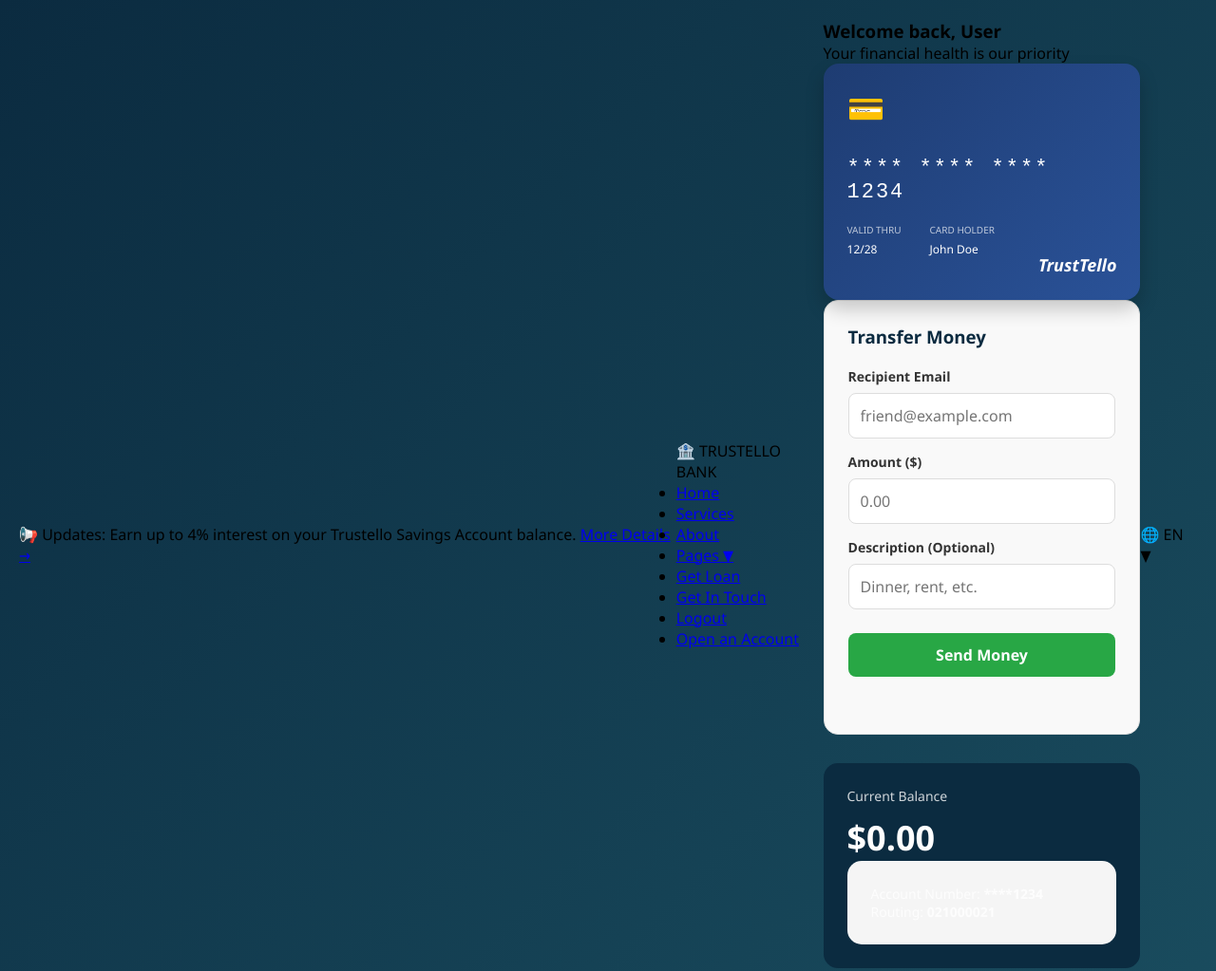
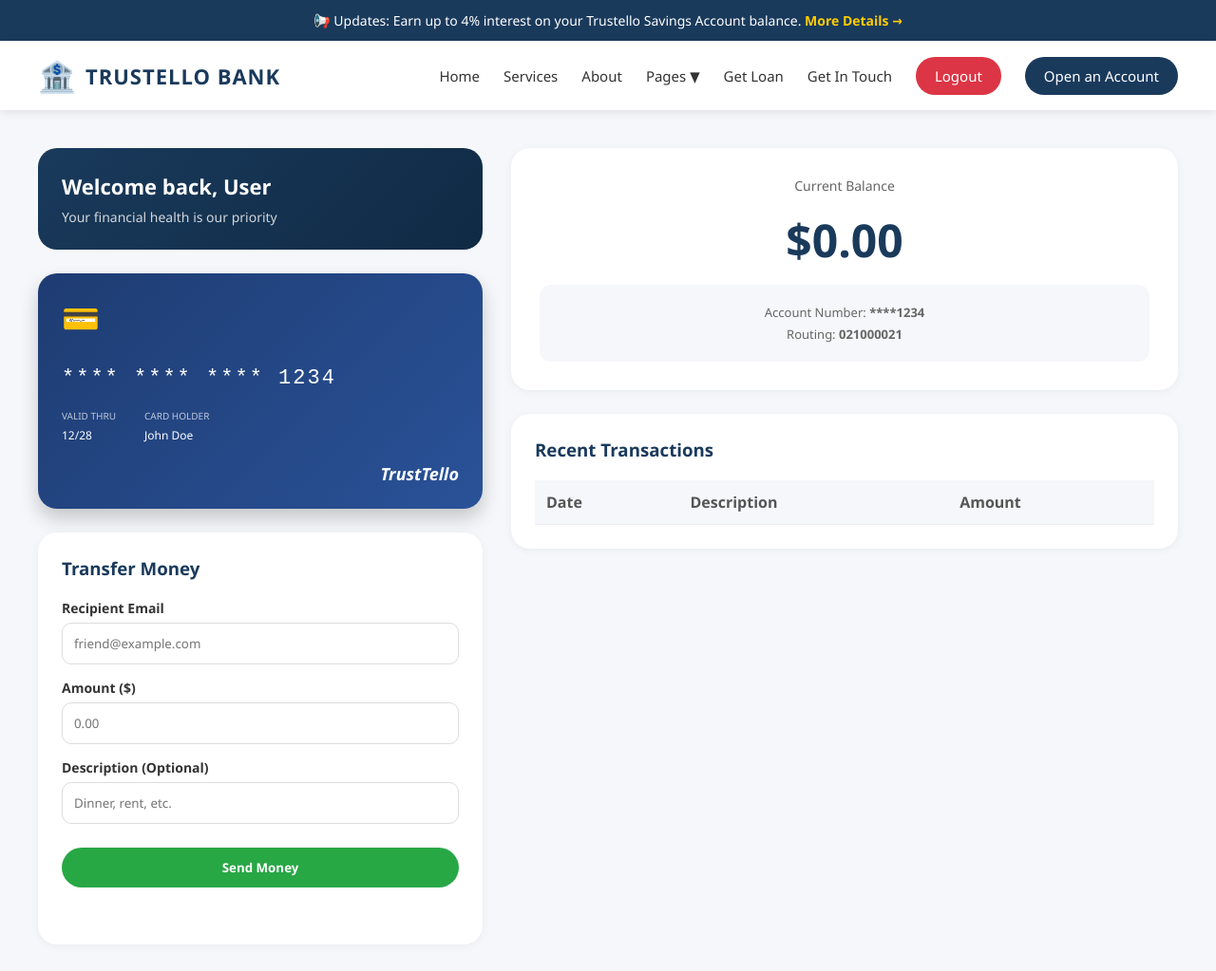
Before and after one commit to markyak7-oss/Trustello, a plain HTML site: page dashboad.html in a window 1280 px wide. Shown: the top 1023 px of the page at 95% size. Drawn offline with Linux system fonts and the light colour scheme.

Commit message:
Update style.css

```diff
--- a/style.css
+++ b/style.css
@@ -5,129 +5,274 @@
     font-family: 'Segoe UI', Tahoma, Geneva, Verdana, sans-serif;
 }
 
-body {
-    background: linear-gradient(135deg, #0b2b40 0%, #1a4d5f 100%);
-    min-height: 100vh;
+/* Update Banner */
+.update-banner {
+    background: #1a3a5c;
+    color: white;
+    padding: 12px 40px;
+    font-size: 14px;
+    text-align: center;
+}
+
+.update-banner a {
+    color: #ffcc00;
+    text-decoration: none;
+    font-weight: bold;
+}
+
+.update-banner a:hover {
+    text-decoration: underline;
+}
+
+/* Navbar */
+.navbar {
+    background: white;
+    box-shadow: 0 2px 10px rgba(0,0,0,0.1);
+    position: sticky;
+    top: 0;
+    z-index: 100;
+}
+
+.nav-container {
+    max-width: 1400px;
+    margin: 0 auto;
+    padding: 15px 40px;
+    display: flex;
+    justify-content: space-between;
+    align-items: center;
+    flex-wrap: wrap;
+}
+
+/* Logo Section with Space for Image */
+.logo-placeholder {
+    display: flex;
+    align-items: center;
+    gap: 10px;
+}
+
+.logo-icon {
+    font-size: 32px;
+}
+
+.logo-text {
+    font-size: 22px;
+    font-weight: bold;
+    color: #1a3a5c;
+    letter-spacing: 1px;
+}
+
+/* For actual logo image - uncomment and add your logo file */
+/*
+.logo-placeholder img {
+    height: 45px;
+    width: auto;
+}
+.logo-text {
+    display: none;
+}
+*/
+
+.nav-links {
+    display: flex;
+    list-style: none;
+    gap: 25px;
+    align-items: center;
+    flex-wrap: wrap;
+}
+
+.nav-links a {
+    text-decoration: none;
+    color: #333;
+    font-size: 15px;
+    font-weight: 500;
+    transition: color 0.3s;
+}
+
+.nav-links a:hover {
+    color: #1a3a5c;
+}
+
+.login-link {
+    color: #1a3a5c !important;
+    font-weight: bold !important;
+}
+
+.signup-btn {
+    background: #1a3a5c;
+    color: white !important;
+    padding: 10px 20px;
+    border-radius: 25px;
+}
+
+.signup-btn:hover {
+    background: #0f2a44;
+    color: white !important;
+}
+
+.logout-nav {
+    background: #dc3545;
+    color: white !important;
+    padding: 10px 20px;
+    border-radius: 25px;
+}
+
+.logout-nav:hover {
+    background: #c82333;
+    color: white !important;
+}
+
+/* Main Login Container */
+.main-container {
+    min-height: calc(100vh - 160px);
+    background: linear-gradient(135deg, #f0f4f8 0%, #e8eef5 100%);
     display: flex;
     align-items: center;
     justify-content: center;
-    padding: 20px;
+    padding: 60px 20px;
 }
 
-.container {
+.login-wrapper {
+    max-width: 500px;
     width: 100%;
-    max-width: 1000px;
 }
 
-.sim-banner {
-    background: #ffcc00;
-    color: #333;
+.welcome-section {
     text-align: center;
-    padding: 10px;
-    font-weight: bold;
-    border-radius: 8px 8px 0 0;
-    font-size: 14px;
-    letter-spacing: 1px;
+    margin-bottom: 30px;
 }
 
-.bank-card {
-    background: white;
-    border-radius: 0 0 20px 20px;
-    padding: 40px;
-    box-shadow: 0 20px 40px rgba(0,0,0,0.2);
-}
-
-h1 {
-    color: #0b2b40;
-    text-align: center;
+.welcome-section h2 {
+    font-size: 36px;
+    color: #1a3a5c;
     margin-bottom: 10px;
 }
 
-.tagline {
-    text-align: center;
+.welcome-section p {
     color: #666;
-    margin-bottom: 30px;
+    font-size: 16px;
+}
+
+.login-card {
+    background: white;
+    border-radius: 20px;
+    padding: 40px;
+    box-shadow: 0 20px 40px rgba(0,0,0,0.1);
 }
 
 .input-group {
     margin-bottom: 20px;
 }
 
-label {
+.input-group label {
     display: block;
     margin-bottom: 8px;
     font-weight: 600;
     color: #333;
+    font-size: 14px;
 }
 
-input {
+.input-group input {
     width: 100%;
-    padding: 12px;
+    padding: 14px;
     border: 1px solid #ddd;
-    border-radius: 8px;
-    font-size: 16px;
+    border-radius: 10px;
+    font-size: 15px;
+    transition: border-color 0.3s;
 }
 
-button {
+.input-group input:focus {
+    outline: none;
+    border-color: #1a3a5c;
+}
+
+.form-options {
+    display: flex;
+    justify-content: space-between;
+    align-items: center;
+    margin-bottom: 25px;
+    font-size: 14px;
+}
+
+.checkbox-label {
+    display: flex;
+    align-items: center;
+    gap: 8px;
+    color: #666;
+    cursor: pointer;
+}
+
+.forgot-link {
+    color: #1a3a5c;
+    text-decoration: none;
+}
+
+.forgot-link:hover {
+    text-decoration: underline;
+}
+
+.login-btn {
     width: 100%;
-    padding: 12px;
-    background: #0b2b40;
+    padding: 14px;
+    background: #1a3a5c;
     color: white;
     border: none;
-    border-radius: 8px;
+    border-radius: 30px;
     font-size: 16px;
     font-weight: bold;
     cursor: pointer;
     transition: background 0.3s;
 }
 
-button:hover {
-    background: #1a4d5f;
+.login-btn:hover {
+    background: #0f2a44;
 }
 
-.demo-note {
-    text-align: center;
-    margin-top: 20px;
-    font-size: 12px;
-    color: #999;
+/* Dashboard Layout */
+.dashboard-container {
+    background: #f5f7fa;
+    min-height: calc(100vh - 160px);
+    padding: 40px;
 }
 
-.dashboard .logout-btn {
-    text-align: right;
-    margin-bottom: 20px;
+.dashboard-grid {
+    max-width: 1400px;
+    margin: 0 auto;
+    display: grid;
+    grid-template-columns: 1fr 1.5fr;
+    gap: 30px;
 }
 
-.logout-btn button {
-    width: auto;
-    padding: 8px 20px;
-    background: #dc3545;
+/* Left Column */
+.dashboard-left {
+    display: flex;
+    flex-direction: column;
+    gap: 25px;
 }
 
-.logout-btn button:hover {
-    background: #c82333;
+.welcome-card {
+    background: linear-gradient(135deg, #1a3a5c, #0f2a44);
+    color: white;
+    padding: 25px;
+    border-radius: 20px;
 }
 
-.welcome-message {
-    background: #e8f4f8;
-    padding: 15px;
-    border-radius: 10px;
-    margin-bottom: 30px;
-    font-weight: bold;
+.welcome-card h3 {
+    font-size: 22px;
+    margin-bottom: 8px;
 }
 
-/* NEW: Physical Bank Card Styles */
-.bank-card-section {
-    margin-bottom: 30px;
+.welcome-card p {
+    opacity: 0.8;
+    font-size: 14px;
 }
 
+/* Physical Bank Card */
 .physical-card {
     background: linear-gradient(135deg, #1e3c72 0%, #2a5298 100%);
-    border-radius: 16px;
+    border-radius: 20px;
     padding: 25px;
     color: white;
     box-shadow: 0 10px 20px rgba(0,0,0,0.2);
-    position: relative;
-    min-height: 220px;
 }
 
 .card-chip {
@@ -157,25 +302,22 @@
 }
 
 .card-brand {
-    position: absolute;
-    bottom: 25px;
-    right: 25px;
+    text-align: right;
     font-size: 18px;
     font-weight: bold;
     font-style: italic;
 }
 
-/* Transfer Section Styles */
+/* Transfer Section */
 .transfer-section {
-    background: #f9f9f9;
+    background: white;
     padding: 25px;
-    border-radius: 15px;
-    margin-bottom: 30px;
-    border: 1px solid #e0e0e0;
+    border-radius: 20px;
+    box-shadow: 0 2px 10px rgba(0,0,0,0.05);
 }
 
 .transfer-section h3 {
-    color: #0b2b40;
+    color: #1a3a5c;
     margin-bottom: 20px;
 }
 
@@ -185,25 +327,142 @@
 
 .transfer-group label {
     font-size: 14px;
+    font-weight: 600;
+    color: #333;
+    margin-bottom: 6px;
+    display: block;
 }
 
 .transfer-group input {
-    background: white;
+    width: 100%;
+    padding: 12px;
+    border: 1px solid #ddd;
+    border-radius: 10px;
 }
 
 #transferBtn {
     background: #28a745;
     margin-top: 10px;
+    width: 100%;
+    padding: 12px;
+    border: none;
+    border-radius: 30px;
+    color: white;
+    font-weight: bold;
+    cursor: pointer;
 }
 
 #transferBtn:hover {
     background: #218838;
 }
 
+/* Right Column */
+.dashboard-right {
+    display: flex;
+    flex-direction: column;
+    gap: 25px;
+}
+
+.balance-card {
+    background: white;
+    padding: 30px;
+    border-radius: 20px;
+    text-align: center;
+    box-shadow: 0 2px 10px rgba(0,0,0,0.05);
+}
+
+.balance-card p {
+    color: #666;
+    font-size: 14px;
+}
+
+.balance-card h2 {
+    font-size: 48px;
+    color: #1a3a5c;
+    margin: 15px 0;
+}
+
+.account-info {
+    background: #f5f7fa;
+    padding: 15px;
+    border-radius: 12px;
+    margin-top: 10px;
+}
+
+.account-info p {
+    margin: 5px 0;
+    font-size: 13px;
+}
+
+.transactions {
+    background: white;
+    padding: 25px;
+    border-radius: 20px;
+    box-shadow: 0 2px 10px rgba(0,0,0,0.05);
+}
+
+.transactions h3 {
+    color: #1a3a5c;
+    margin-bottom: 20px;
+}
+
+.transactions-table-wrapper {
+    overflow-x: auto;
+}
+
+table {
+    width: 100%;
+    border-collapse: collapse;
+}
+
+th, td {
+    padding: 12px;
+    text-align: left;
+    border-bottom: 1px solid #eee;
+}
+
+th {
+    background: #f5f7fa;
+    font-weight: 600;
+    color: #555;
+}
+
+td.negative {
+    color: #dc3545;
+}
+
+td.positive {
+    color: #28a745;
+}
+
+/* Footer */
+.footer {
+    background: white;
+    border-top: 1px solid #eee;
+    padding: 15px 40px;
+    text-align: right;
+}
+
+.language-selector {
+    font-size: 14px;
+    color: #666;
+    cursor: pointer;
+}
+
+/* Error Message */
+.error-message {
+    background: #f8d7da;
+    color: #721c24;
+    padding: 12px;
+    border-radius: 10px;
+    margin-bottom: 20px;
+    text-align: center;
+}
+
 .transfer-message {
     margin-top: 15px;
     padding: 10px;
-    border-radius: 8px;
+    border-radius: 10px;
     text-align: center;
     font-size: 14px;
 }
@@ -218,80 +477,40 @@
     color: #721c24;
 }
 
-.account-summary {
-    display: flex;
-    justify-content: space-between;
-    flex-wrap: wrap;
-    gap: 20px;
-    margin-bottom: 40px;
+/* Responsive */
+@media (max-width: 1000px) {
+    .dashboard-grid {
+        grid-template-columns: 1fr;
     }
 
-.balance-card {
-    flex: 2;
-    background: #0b2b40;
-    color: white;
-    padding: 25px;
-    border-radius: 15px;
+    .nav-container {
+        flex-direction: column;
+        gap: 15px;
     }
 
-.balance-card p {
-    font-size: 14px;
-    opacity: 0.8;
+    .nav-links {
+        justify-content: center;
     }
 
-.balance-card h2 {
-    font-size: 36px;
-    margin-top: 10px;
+    .dashboard-container {
+        padding: 20px;
+    }
 }
 
-.account-info {
-    flex: 1;
-    background: #f5f5f5;
-    padding: 25px;
-    border-radius: 15px;
+@media (max-width: 700px) {
+    .nav-links {
+        gap: 12px;
     }
 
-.transactions {
-    margin-top: 20px;
+    .nav-links a {
+        font-size: 12px;
     }
 
-.transactions h3 {
-    margin-bottom: 15px;
-    color: #0b2b40;
+    .signup-btn, .logout-nav {
+        padding: 6px 12px;
     }
 
-table {
-    width: 100%;
-    border-collapse: collapse;
-}
-
-th, td {
-    padding: 12px;
-    text-align: left;
-    border-bottom: 1px solid #eee;
-}
-
-th {
-    background: #f5f5f5;
-    font-weight: 600;
-}
-
-td.negative {
-    color: #dc3545;
-}
-
-td.positive {
-    color: #28a745;
-}
-
-@media (max-width: 600px) {
-    .bank-card {
-        padding: 20px;
-    }
-    .account-summary {
-        flex-direction: column;
-    }
-    .card-number {
-        font-size: 16px;
+    .login-card {
+        padding: 25px;
     }
 }
```
Lines whose indentation alone changed are shown as unchanged.
